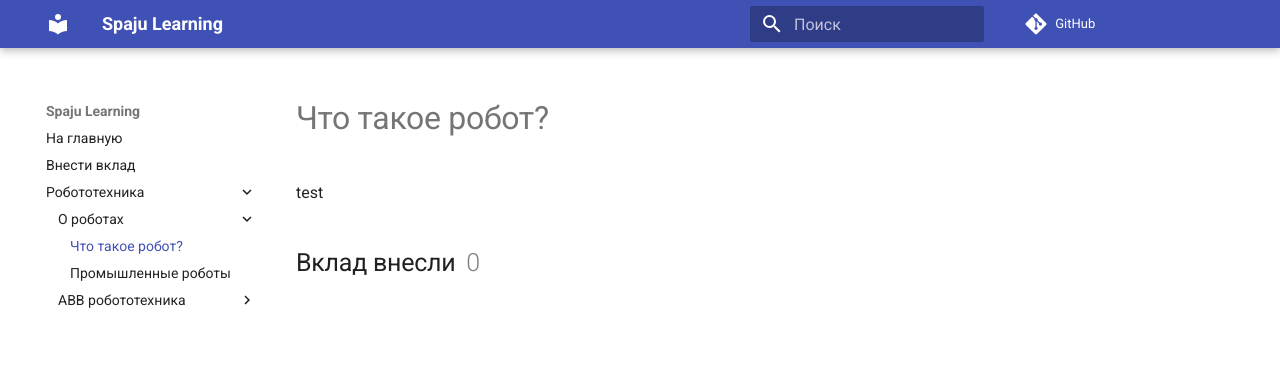
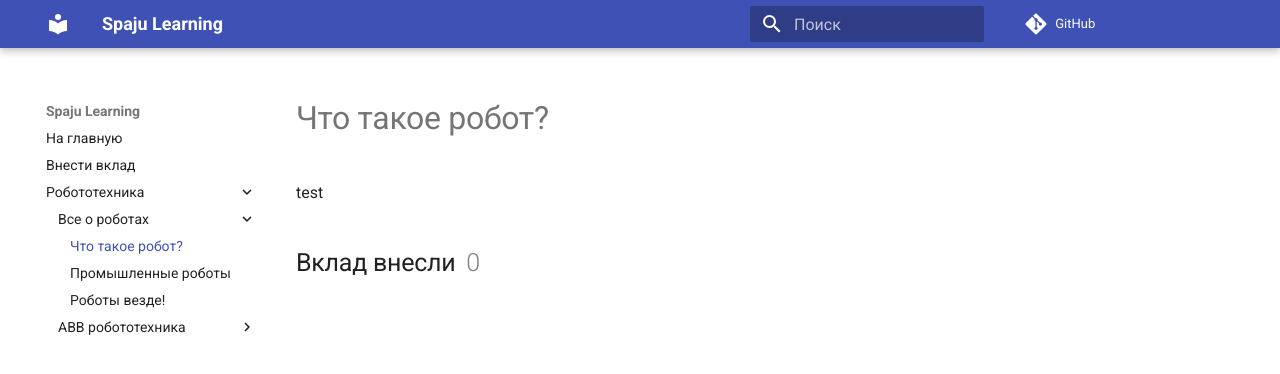
Before and after one commit to TheNameXDD/Spaju-learning, an MkDocs documentation site: the page built from docs/robotics/what-is-robot/index.md, in a window 1280 px wide. Shown: the top 374 px of the page. Built offline with MkDocs 1.6.1 and Material for MkDocs 9.7.7, drawn with Linux system fonts in a browser that asks for light colours; comment, search, counter and statistics services are not loaded.

Commit message:
Update mkdocs.yml

```diff
--- a/mkdocs.yml
+++ b/mkdocs.yml
@@ -22,9 +22,10 @@ nav:
   - На главную: https://spaju.engineering/learning/
   - Внести вклад: editing/index.md
   - Робототехника:
-    - О роботах:
+    - Все о роботах:
       - Что такое робот?: robotics/what-is-robot/index.md
       - Промышленные роботы: robotics/what-is-robot/industrial-robots/index.md
+      - Роботы везде!: robotics/what-is-robot/robots-everywhere
     - ABB робототехника:
       - Про ABB роботов: robotics/abb/about/index.md
       - RobotStudio: robotics/abb/robotstudio/index.md
```
